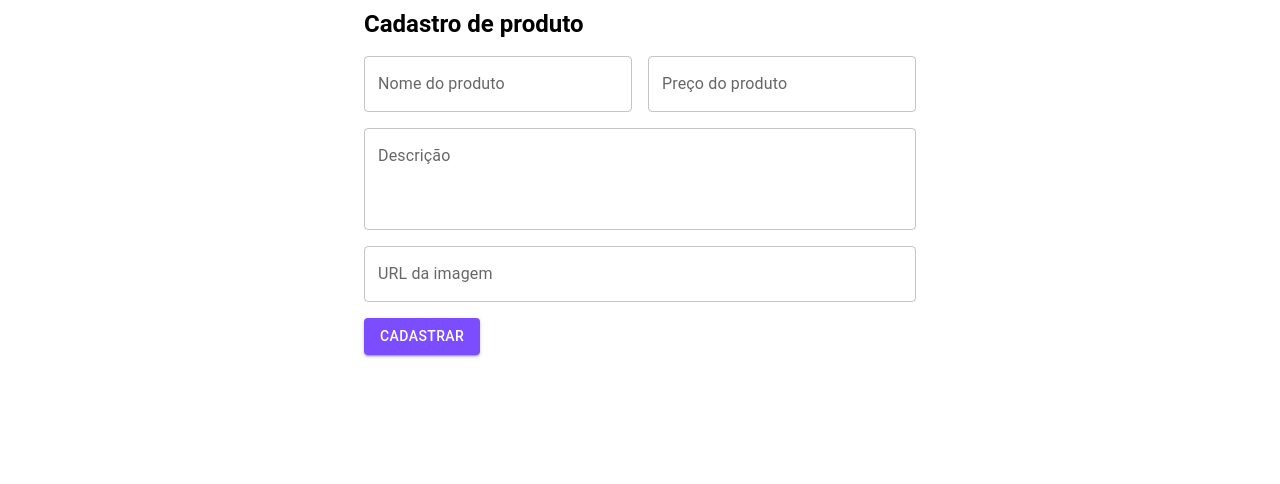
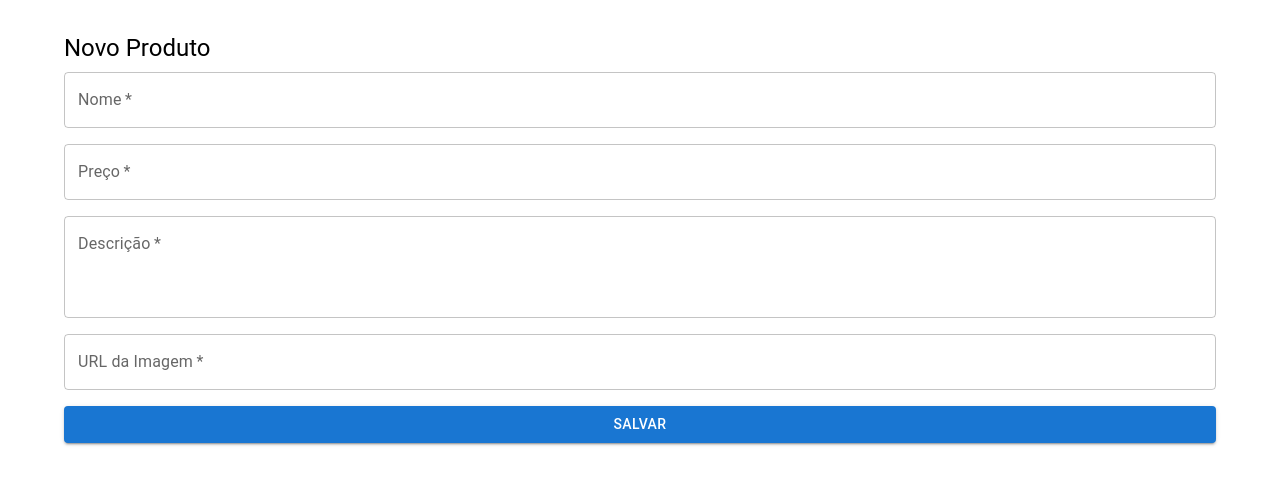
Before and after one commit to EmanueleMagalhaes/ProjetoBrindes, a React (Vite) app: page /produtos/cadastro in a window 1280 px wide. Shown: the top 484 px of the page. Built offline with nearby package versions, Linux system fonts and the light colour scheme.

Commit message:
atualização de edição de produtos

```diff
--- a/src/App.jsx
+++ b/src/App.jsx
@@ -4,19 +4,18 @@ import EnvioForm from "./pages/Envios/EnvioForm/EnvioForm";
 import EnvioList from "./pages/Envios/EnviosList/EnviosList";
 import CadastroProdutos from "./pages/Produtos/CadastroProdutos";
 import ListaProdutos from "./pages/Produtos/ProdutoList";
-import EditarProduto from "./pages/Produtos/EditarProduto";
-import ProdutoForm from "./pages/Produtos/ProdutoForm";
+
 
 function App() {
   return (
     <Routes>
-      <Route path="/" Component={EnvioList} />
-      <Route path="/envios/novo" Component={EnvioForm} />
-      <Route path="/envios/editar/:id" Component={EnvioForm} />
-      <Route path="/produtos/cadastro" Component={CadastroProdutos} />
-      <Route path="/produtos/lista" Component={ListaProdutos} />
-      <Route path="/produtos/editar/:id" Component={ProdutoForm} />
-    </Routes>
+  <Route path="/" element={<EnvioList />} />
+  <Route path="/envios/novo" element={<EnvioForm />} />
+  <Route path="/envios/editar/:id" element={<EnvioForm />} />
+  <Route path="/produtos/cadastro" element={<CadastroProdutos />} />
+  <Route path="/produtos/lista" element={<ListaProdutos />} />
+  <Route path="/produtos/editar/:id" element={<CadastroProdutos />} />
+</Routes>
   );
 }
 
--- a/src/pages/Produtos/CadastroProdutos.jsx
+++ b/src/pages/Produtos/CadastroProdutos.jsx
@@ -1,100 +1,119 @@
 
-import React, { useState } from "react";
+import React, { useState, useEffect } from "react";
+import { useNavigate, useParams } from "react-router-dom";
 import {
-  Container,
   TextField,
   Button,
+  Container,
   Typography,
   Box,
 } from "@mui/material";
 import axios from "axios";
 
 function CadastroProdutos() {
+  const { id } = useParams(); // pega o id da rota se for edição
+  const navigate = useNavigate();
 
-    const [name, setName] = useState("");
-    const [description, setDescription] = useState("");
-    const [price, setPrice] = useState("");
-    const [imageUrl, setImageUrl] = useState("");
+  const [produto, setProduto] = useState({
+    nome: "",
+    preco: "",
+    descricao: "",
+    imagem: "",
+  });
 
-    const handleSubmit = async (event) => {
-        event.preventDefault();
+  // Se for edição, buscar os dados do produto
+  useEffect(() => {
+    if (id) {
+      axios
+        .get(`http://localhost:3001/produtos/${id}`)
+        .then((response) => {
+          setProduto(response.data);
+        })
+        .catch((error) => {
+          console.error("Erro ao carregar produto:", error);
+        });
+    }
+  }, [id]);
 
-        const newProduct = {
-            nome: name,
-            descricao: description,
-            preco: parseFloat(price),
-            imagem: imageUrl
-        };
+  // Atualizar estado conforme usuário digita
+  function handleChange(e) {
+    const { name, value } = e.target;
+    setProduto({ ...produto, [name]: value });
+  }
 
-        try {
-            const response = await axios.post('http://localhost:3001/produtos', newProduct);
-            console.log("Produto cadastrado:", response.data);
+  // Salvar (POST ou PUT)
+  function handleSubmit(e) {
+    e.preventDefault();
+
+    if (id) {
+      // Edição → PUT
+      axios
+        .put(`http://localhost:3001/produtos/${id}`, produto)
+        .then(() => {
+          alert("Produto atualizado com sucesso!");
+          navigate("/produtos/lista");
+        })
+        .catch((error) => {
+          console.error("Erro ao atualizar produto:", error);
+        });
+    } else {
+      // Cadastro → POST
+      axios
+        .post("http://localhost:3001/produtos", produto)
+        .then(() => {
           alert("Produto cadastrado com sucesso!");
-
-        // Limpar os campos do formulário
-            setName("");
-            setDescription("");
-            setPrice(0);
-            setImageUrl("");
-
-        } catch (error) {
+          navigate("/produtos/lista");
+        })
+        .catch((error) => {
           console.error("Erro ao cadastrar produto:", error);
-            alert("Erro ao cadastrar produto: " + error.message);
+        });
     }
-    };
+  }
 
   return (
-        <Container maxWidth="sm">
-      <Typography variant="h5" sx={{ fontWeight: "bold", mb: 2 }}>
-        Cadastro de produto
+    <Container sx={{ marginTop: 4 }}>
+      <Typography variant="h5" gutterBottom>
+        {id ? "Editar Produto" : "Novo Produto"}
       </Typography>
 
-      <Box component="form" onSubmit={handleSubmit}>
-        <Box sx={{ display: "flex", gap: 2, mb: 2 }}>
+      <Box component="form" onSubmit={handleSubmit} sx={{ display: "flex", flexDirection: "column", gap: 2 }}>
         <TextField
-            label="Nome do produto"
-            value={name}
-            onChange={(e) => setName(e.target.value)}
-            fullWidth
+          label="Nome"
+          name="nome"
+          value={produto.nome}
+          onChange={handleChange}
+          required
         />
         <TextField
-            label="Preço do produto"
+          label="Preço"
+          name="preco"
           type="number"
-            value={price}
-            onChange={(e) => setPrice(e.target.value)}
-            fullWidth
+          value={produto.preco}
+          onChange={handleChange}
+          required
         />
-        </Box>
-
         <TextField
           label="Descrição"
-          value={description}
-          onChange={(e) => setDescription(e.target.value)}
-          fullWidth
+          name="descricao"
           multiline
           rows={3}
-          sx={{ mb: 2 }}
+          value={produto.descricao}
+          onChange={handleChange}
+          required
         />
-
         <TextField
-          label="URL da imagem"
-          value={imageUrl}
-          onChange={(e) => setImageUrl(e.target.value)}
-          fullWidth
-          sx={{ mb: 2 }}
+          label="URL da Imagem"
+          name="imagem"
+          value={produto.imagem}
+          onChange={handleChange}
+          required
         />
-
-        <Button
-          type="submit"
-          variant="contained"
-          sx={{ backgroundColor: "#7C4DFF" }}
-        >
-          Cadastrar
+        <Button type="submit" variant="contained" color="primary">
+          Salvar
         </Button>
       </Box>
     </Container>
-    )
+  );
 }
 
-
 export default CadastroProdutos;
--- a/src/pages/Produtos/ProdutoList.jsx
+++ b/src/pages/Produtos/ProdutoList.jsx
@@ -1,5 +1,6 @@
 import React, { useState, useEffect } from "react";
 import axios from "axios";
+import { useNavigate } from "react-router-dom";
 import {
   Grid,
   Card,
@@ -13,7 +14,7 @@ import {
 
 function ProdutoList() {
   const [produtos, setProdutos] = useState([]);
-  const navigate = useNavigate();
+const navigate = useNavigate();
 
   // Buscar produtos da API com useEffect
   useEffect(() => {
```
Also changed, not shown: src/pages/Produtos/EditarProduto.jsx (deleted). Lines whose indentation alone changed are shown as unchanged.
